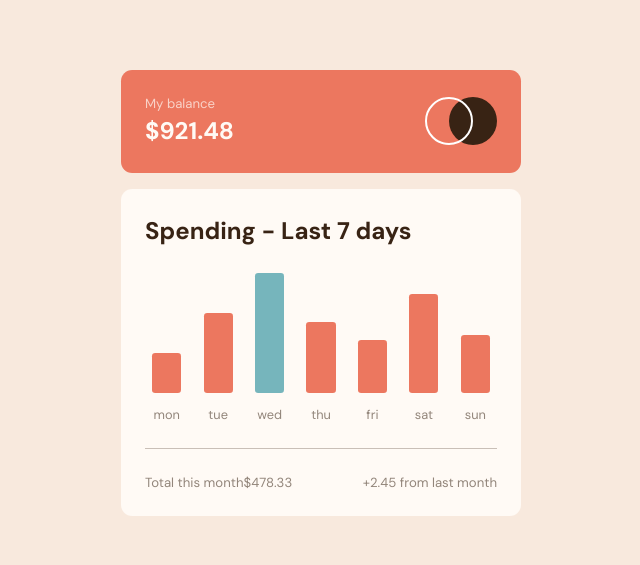
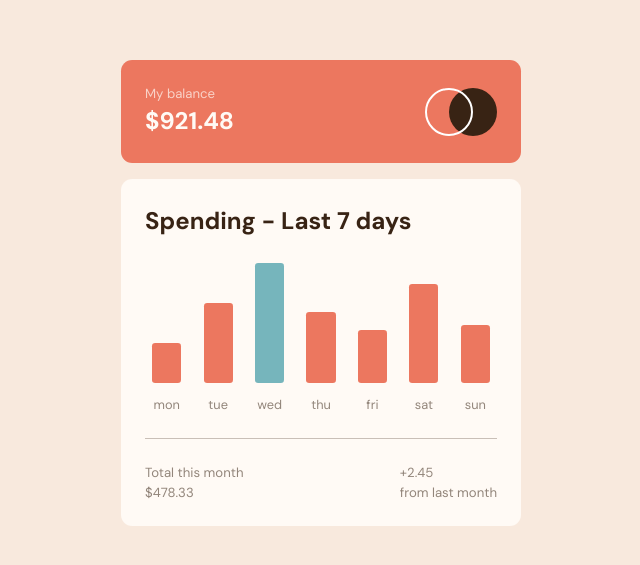
Before and after one commit to majidali55566/expense-chart-componentt, a React (Create React App) app: page / in a window 1280 px wide. Shown: the part 107-672 px from the top of the page, without its empty margins (319-959 px from the left). Built offline with nearby package versions, Linux system fonts and the light colour scheme.

Commit message:
Update TotalSpendings.jsx

```diff
--- a/src/TotalSpendings.jsx
+++ b/src/TotalSpendings.jsx
@@ -3,13 +3,14 @@ import React from "react";
 function TotalSpendings() {
   return (
     <div className="total-spendings">
-      <p datatype="month">
-        Total this month
-        <span>$478.33</span>
-      </p>
-      <p datatype="last-month">
-        <span>+2.45</span> from last month
-      </p>
+      <div className="this">
+        <p>Total this month</p>
+        <p datatype="month">$478.33</p>
+      </div>
+      <div className="last">
+        <p>+2.45</p>
+    <p datatype="last-month">from last month</p>
+      </div>
     </div>
   );
 }
```
